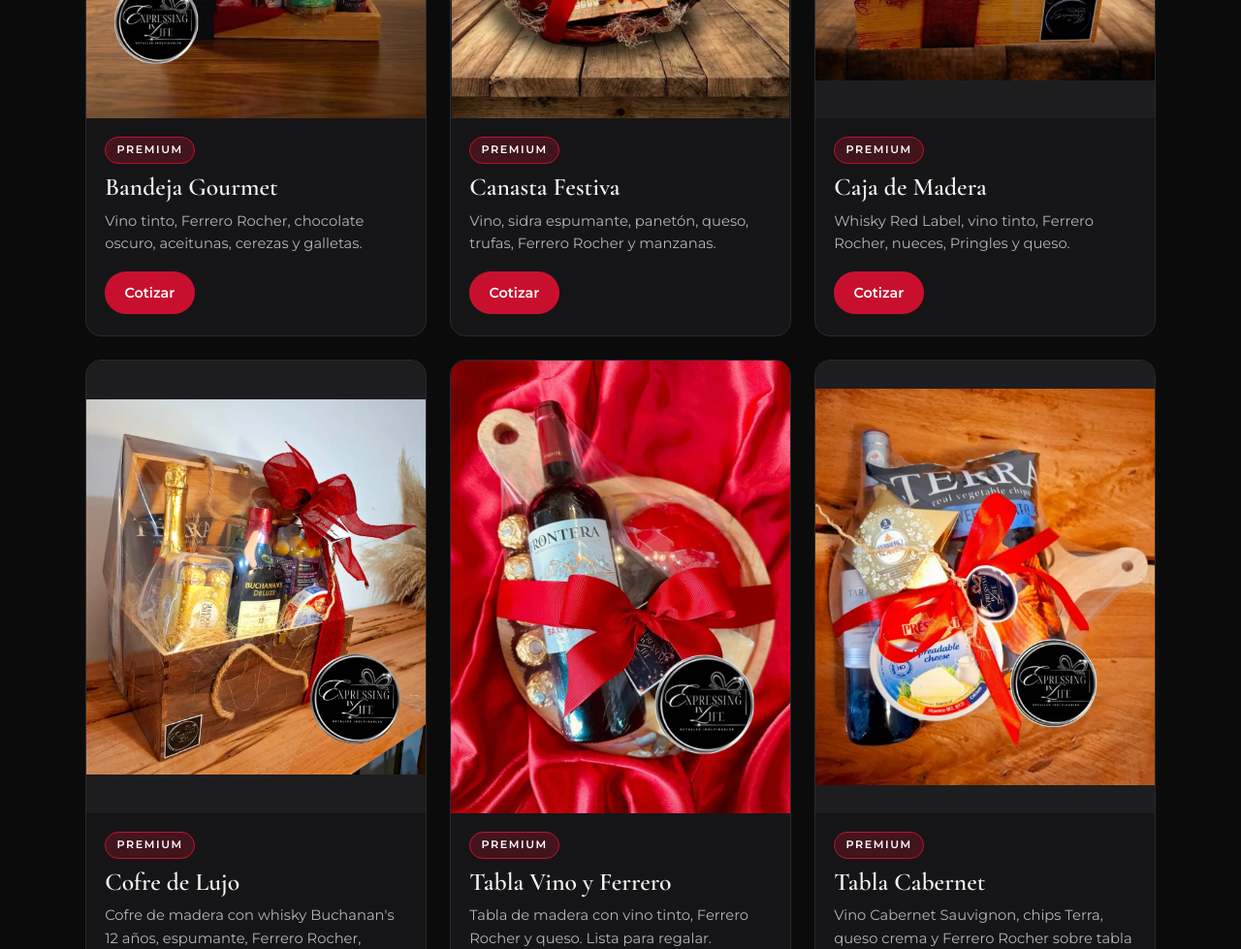
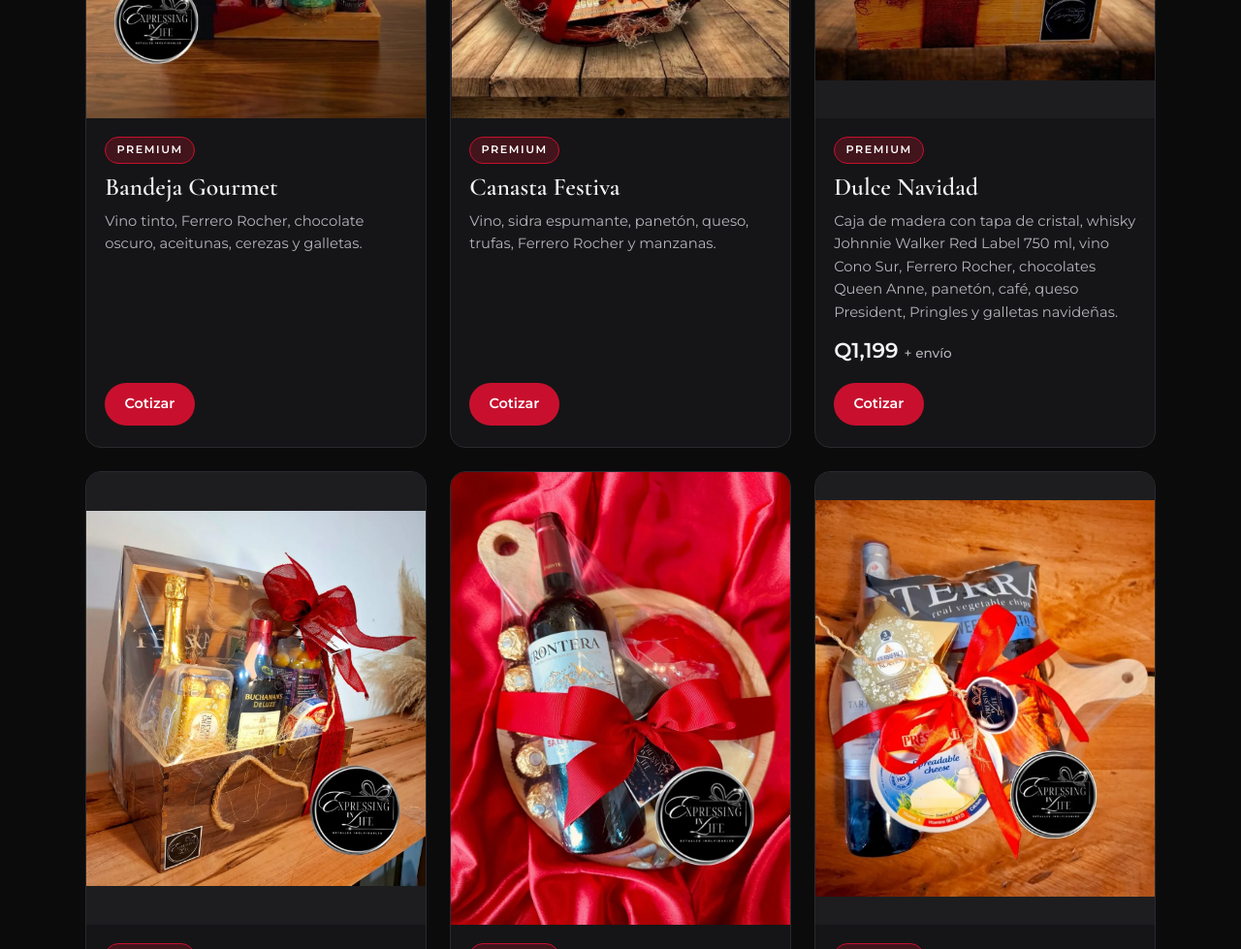
Before and after one commit to Joszhuua/expressing-in-life, a plain HTML site: page index.html in a window 1280 px wide. Shown: the part 6300-7279 px from the top of the page at 97% size. Drawn offline with nearby package versions, Linux system fonts and the light colour scheme.

Commit message:
feat: Dulce Navidad (antes Caja de Madera) con nombre oficial y precio Q1,199 + envío
Co-Authored-By: Claude Opus 5.5 <noreply@anthropic.com>

```diff
--- a/index.html
+++ b/index.html
@@ -172,7 +172,8 @@
         </li>
         <li class="card">
           <img src="/img/canasta-02.webp" alt="Caja de madera con whisky Red Label, vino tinto, Ferrero Rocher, Pringles, nueces y queso" width="976" height="1083" loading="lazy">
-          <div class="card-body"><span class="tag tag-premium">Premium</span><h3>Caja de Madera</h3><p>Whisky Red Label, vino tinto, Ferrero Rocher, nueces, Pringles y queso.</p>
+          <div class="card-body"><span class="tag tag-premium">Premium</span><h3>Dulce Navidad</h3><p>Caja de madera con tapa de cristal, whisky Johnnie Walker Red Label 750 ml, vino Cono Sur, Ferrero Rocher, chocolates Queen Anne, panetón, café, queso President, Pringles y galletas navideñas.</p>
+            <p class="price">Q1,199 <span>+ envío</span></p>
             <a class="btn btn-cta btn-sm" data-dm href="#contacto">Cotizar</a></div>
         </li>
         <li class="card">
```
